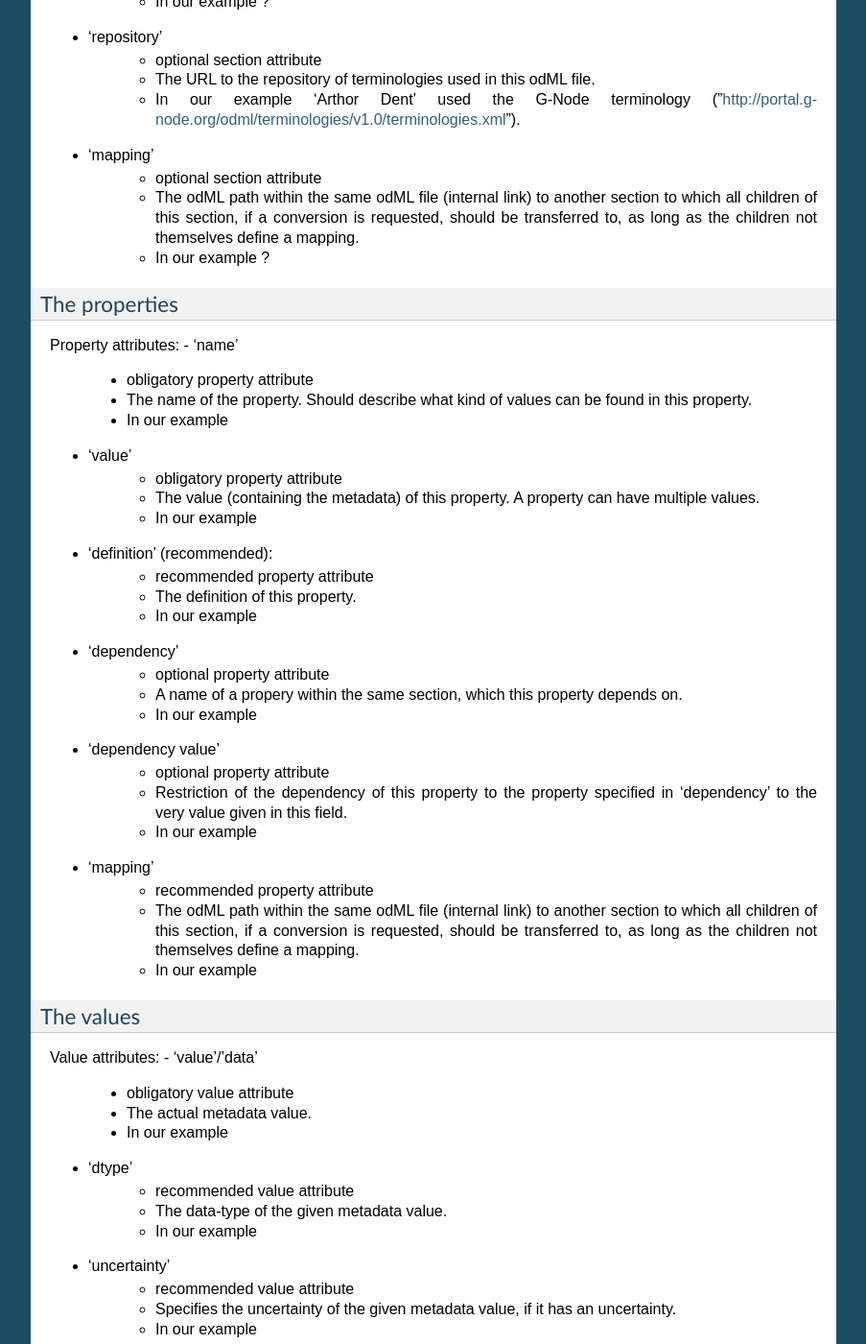
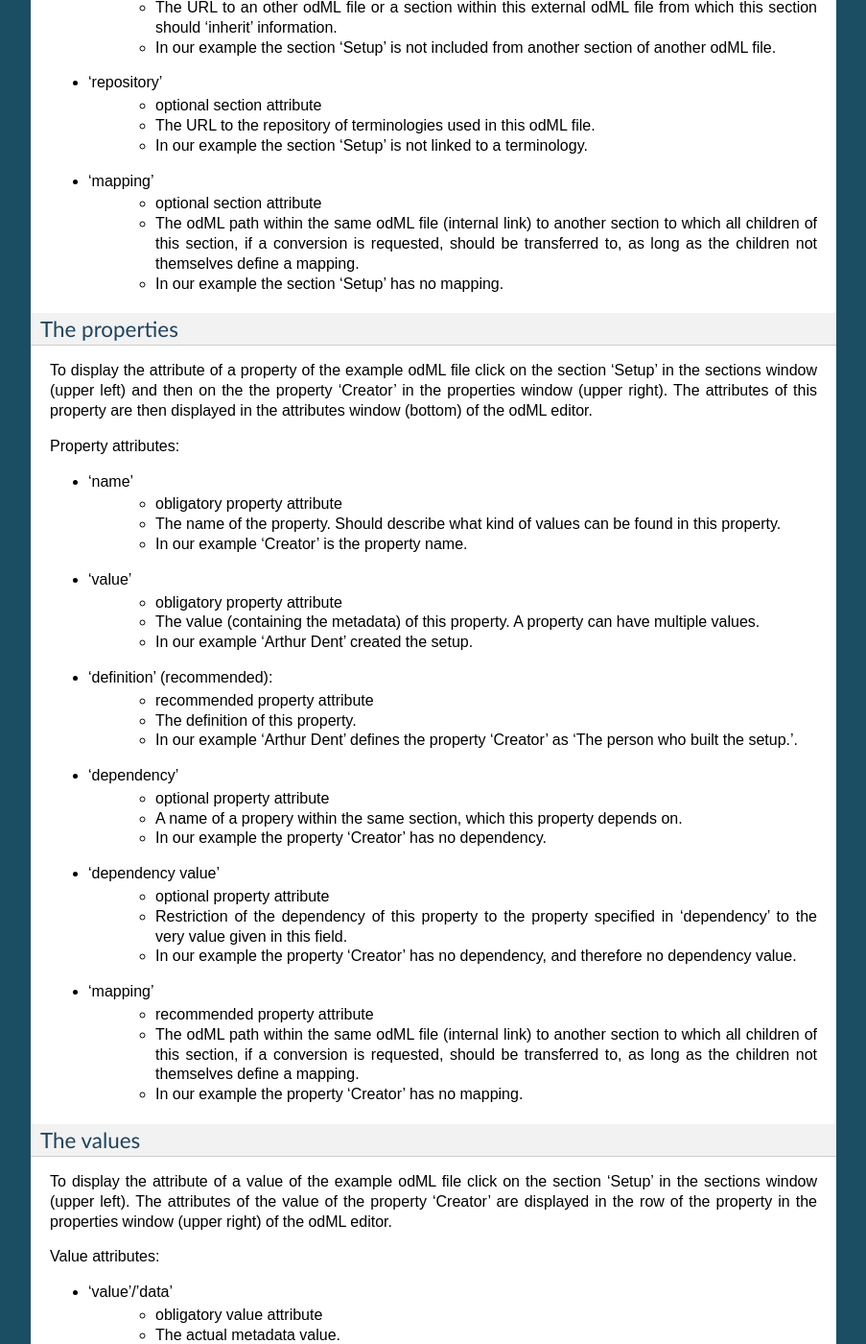
Before and after one commit to G-Node/python-odml, a Sphinx documentation site: the page built from doc/tutorial.rst, in a window 1280 px wide and 1400 px high, scrolled down 4021 px. Shown: the whole window at 96% size, without its empty margins (198-1101 px from the left). Built offline with Sphinx 7.4.7, drawn with Linux system fonts in a browser that asks for light colours; some of the changed text lies outside the part shown.

Commit message:
new update (not ready)

```diff
--- a/doc/tutorial.rst
+++ b/doc/tutorial.rst
@@ -158,6 +158,7 @@ on 'Document' in the path of the attributes window (bottom part) of the
 odML editor window.
 
 Document attributes:
+
 - 'author'
 	- recommended document attribute
 	- The author of this odML file.
@@ -182,6 +183,7 @@ the section 'Setup' in the sections window (upper left) and a have a look
 at the attributes window (bottom) of the odML editor.
 
 Section attributes:
+
 - 'name'
 	- obligatory section attribute
 	- The name of the section. Should describe what kind of information can be found in this section.
@@ -197,91 +199,104 @@ Section attributes:
 - 'reference'
 	- optional section attribute
 	- The ?
-	- In our example ?
+	- In our example the section 'Setup' has no reference.
 - 'link'
 	- optional section attribute
 	- The odML path within the same odML file (internal link) to another section from which this section should 'inherit' information.
-	- In our example ?
+	- In our example the section 'Setup' is not linked from another section in the odML file.
 - 'include'
 	- optional section attribute
 	- The URL to an other odML file or a section within this external odML file from which this section should 'inherit' information.
-	- In our example ?
+	- In our example  the section 'Setup' is not included from another section of another odML file.
 - 'repository'
 	- optional section attribute
 	- The URL to the repository of terminologies used in this odML file.
-	- In our example 'Arthor Dent' used the G-Node terminology ("http://portal.g-node.org/odml/terminologies/v1.0/terminologies.xml").
+	- In our example the section 'Setup' is not linked to a terminology.
 - 'mapping'
 	- optional section attribute
 	- The odML path within the same odML file (internal link) to another section to which all children of this section, if a conversion is requested, should be transferred to, as long as the children not themselves define a mapping.
-	- In our example ?
+	- In our example the section 'Setup' has no mapping.
 
 The properties
 --------------
+To display the attribute of a property of the example odML file click on
+the section 'Setup' in the sections window (upper left) and then on the
+the property 'Creator' in the properties window (upper right). The attributes
+of this property are then displayed in the attributes window (bottom) of
+the odML editor.
+
 Property attributes:
+
 - 'name'
 	- obligatory property attribute
 	- The name of the property. Should describe what kind of values can be found in this property.
-	- In our example
+	- In our example 'Creator' is the property name.
 - 'value'
 	- obligatory property attribute
 	- The value (containing the metadata) of this property. A property can have multiple values.
-	- In our example
+	- In our example 'Arthur Dent' created the setup.
 - 'definition' (recommended):
 	- recommended property attribute
 	- The definition of this property.
-	- In our example
+	- In our example 'Arthur Dent' defines the property 'Creator' as 'The person who built the setup.'.
 - 'dependency'
 	- optional property attribute
 	- A name of a propery within the same section, which this property depends on.
-	- In our example
+	- In our example the property 'Creator' has no dependency.
 - 'dependency value'
 	- optional property attribute
 	- Restriction of the dependency of this property to the property specified in 'dependency' to the very value given in this field.
-	- In our example
+	- In our example the property 'Creator' has no dependency, and therefore no dependency value.
 - 'mapping'
 	- recommended property attribute
 	- The odML path within the same odML file (internal link) to another section to which all children of this section, if a conversion is requested, should be transferred to, as long as the children not themselves define a mapping.
-	- In our example
+	- In our example the property 'Creator' has no mapping.
 
 The values
 ----------
+To display the attribute of a value of the example odML file click on
+the section 'Setup' in the sections window (upper left). The attributes
+of the value of the property 'Creator' are displayed in the row of the
+property in the properties window (upper right) of the odML editor.
+
 Value attributes:
+
 - 'value'/'data'
 	- obligatory value attribute
 	- The actual metadata value.
-	- In our example
+	- In our example 'Arthur Dent' is the 'Creator'.
 - 'dtype'
 	- recommended value attribute
 	- The data-type of the given metadata value.
-	- In our example
+	- In our example 'Arthur Dent' sets the data-type of the given value for the property 'Creator' to 'person'.
 - 'uncertainty'
 	- recommended value attribute
 	- Specifies the uncertainty of the given metadata value, if it has an uncertainty.
-	- In our example
+	- In our example the given value of the property 'Creator' has no uncertainty.
 - 'unit'
 	- recommended value attribute
 	- The unit of the given metadata value, if it has a unit.
-	- In our example
+	- In our example the given value of the property 'Creator' has no unit.
 - 'definition'
 	- recommended value attribute
 	- The definition of the given metadata value.
-	- In our example
+	- In our example 'Arthur Dent' defines the value as 'First and last name of a person.'.
 - 'reference'
 	- optional value attribute
 	- The ?
-	- In our example
+	- In our example the value 'Arthur Dent' has no reference.
 - 'filename'
 	- optional value attribute
 	- The ?
-	- In our example
+	- In our example the value 'Arthur Dent' has no connection to a file.
 - 'encoder'
 	- optional value attribute
 	- Name of the applied encoder used to encode a binary value into ascii.
-	- In our example
+	- In our example the value 'Arthur Dent' do not need an encoder.
 - 'checksum'
 	- optional value attribute
 	- Checksum and name of the algorithm that calculated the checksum of a given value (algorithm$checksum format)
-	- In our example
+	- In our example there was no checksum calculated for the value 'Arthur Dent'.
 
 
 Generating an odML-file
```
